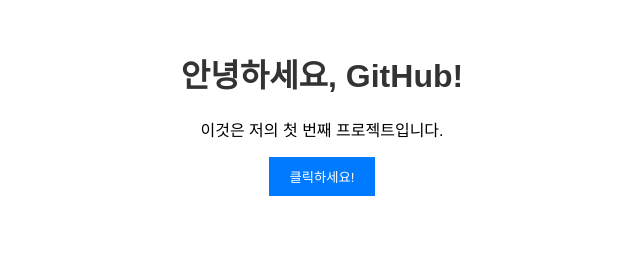
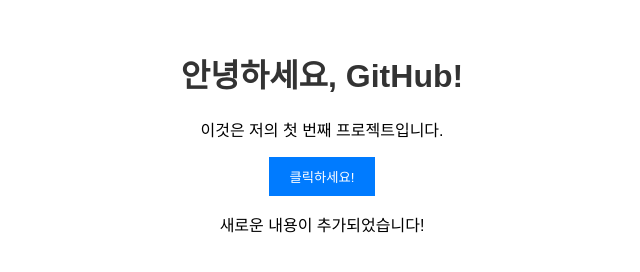
Before and after one commit to nayupuel/multimodal, a plain HTML site: page index.html in a window 1280 px wide. Shown: the whole page, without its empty margins (318-958 px from the left). Drawn offline with Linux system fonts and the light colour scheme.

```diff
--- a/index.html
+++ b/index.html
@@ -11,5 +11,6 @@
     <p>이것은 저의 첫 번째 프로젝트입니다.</p>
     <button id="myButton">클릭하세요!</button>
     <script src="script.js"></script>
+    <p>새로운 내용이 추가되었습니다!</p>
 </body>
 </html>
```
